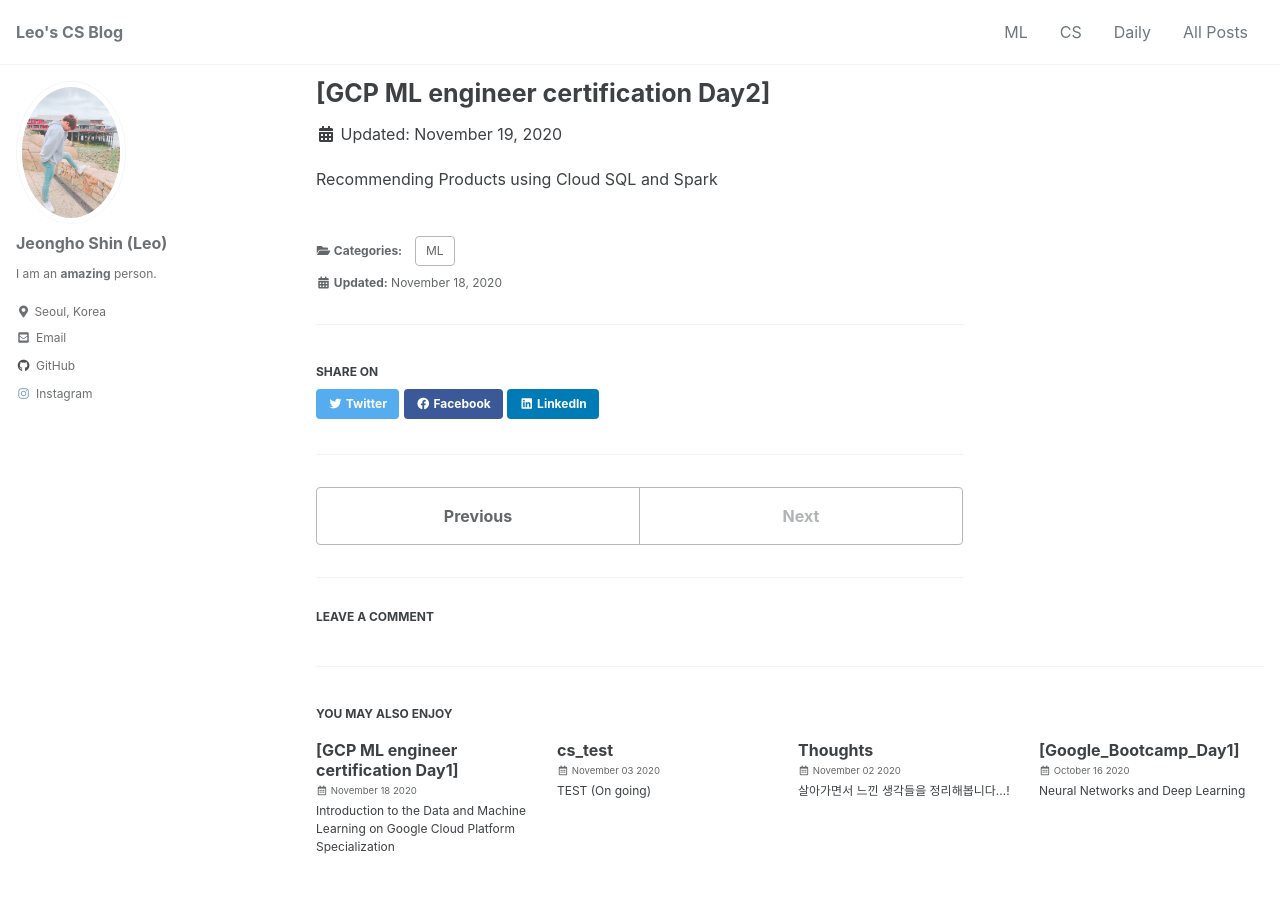
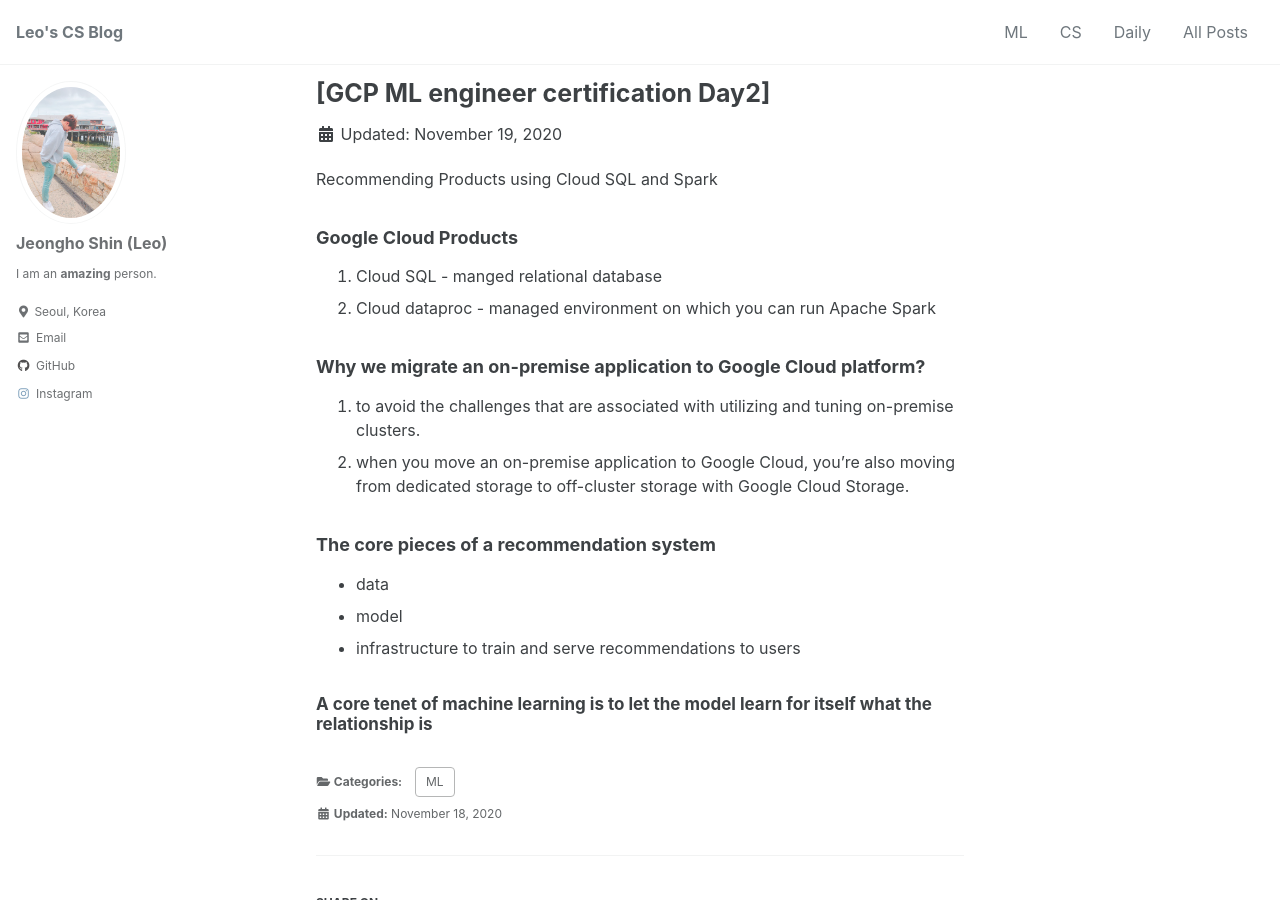
Before and after one commit to mlleo/mlleo.github.io, a Jekyll site: the page built from _posts/2020-11-19-GCP-day2.md, in a window 1280 px wide and 900 px high. Built offline with Jekyll 4.4.1, drawn with Linux system fonts in a browser that asks for light colours; cached includes are drawn as plain includes; comment, search, counter and statistics services are not loaded.

Commit message:
Update 2020-11-19-GCP-day2.md

```diff
--- a/_posts/2020-11-19-GCP-day2.md
+++ b/_posts/2020-11-19-GCP-day2.md
@@ -8,3 +8,18 @@ use_math: true # MathJax On
 ---
 
 Recommending Products using Cloud SQL and Spark
+
+### Google Cloud Products
+1. Cloud SQL - manged relational database
+2. Cloud dataproc - managed environment on which you can run Apache Spark
+
+### Why we migrate an on-premise application to Google Cloud platform?
+1. to avoid the challenges that are associated with utilizing and tuning on-premise clusters.
+2. when you move an on-premise application to Google Cloud, you're also moving from dedicated storage to off-cluster storage with Google Cloud Storage.
+
+### The core pieces of a recommendation system
+- data
+- model
+- infrastructure to train and serve recommendations to users
+
+#### A core tenet of machine learning is to let the model learn for itself what the relationship is
```
